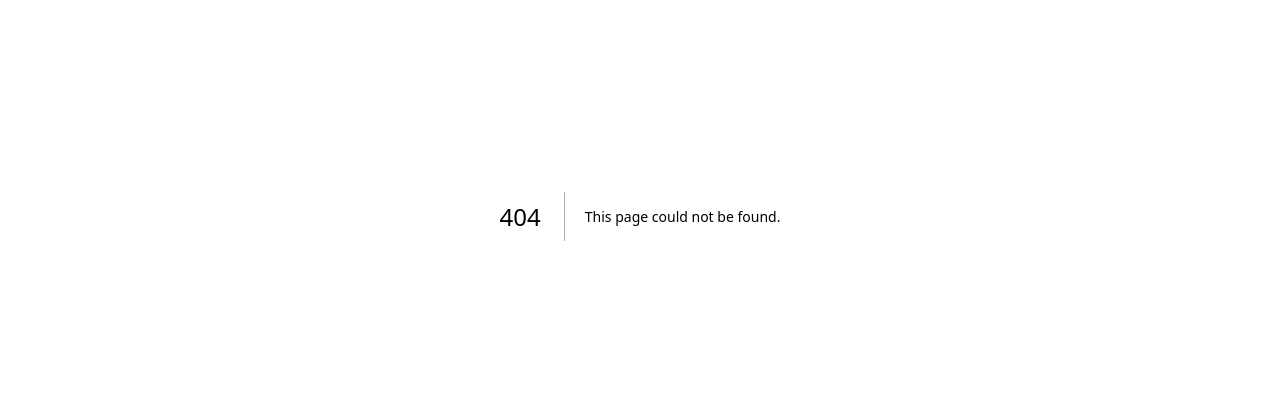
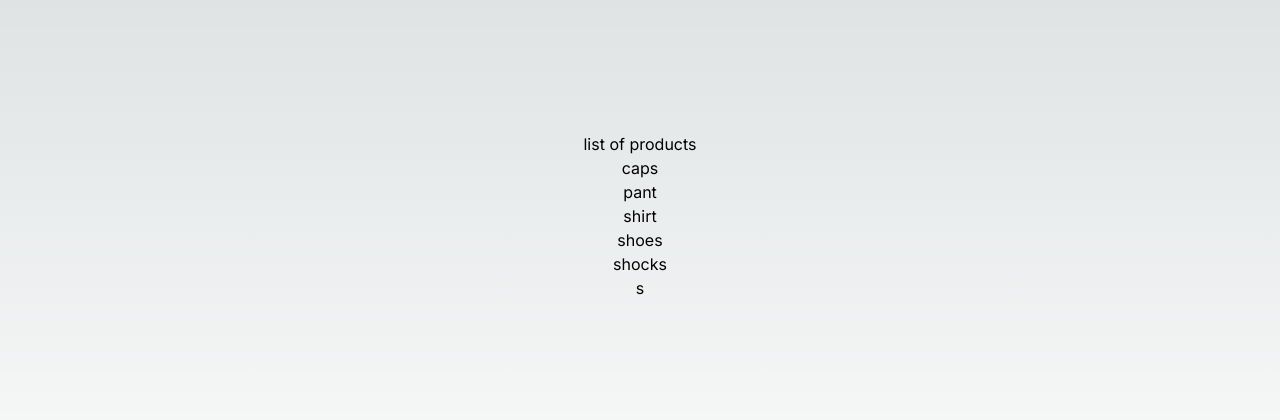
Before and after one commit to anilmhrzn/learningNextJs, a Next.js app: page /products in a window 1280 px wide. Before the commit this address had no page. Shown: the part 184-604 px from the top of the page. Built offline with nearby package versions, Linux system fonts and the light colour scheme.

Commit message:
dynamic routing

```diff
--- /dev/null
+++ b/src/app/products/[productId]/page.tsx
@@ -0,0 +1,13 @@
+import React from 'react'
+
+const Product = ({params}:{
+    params:{
+        productId:String;
+    }
+}) => {
+  return (
+    <div>Product {params.productId}</div>
+  )
+}
+
+export default Product
--- /dev/null
+++ b/src/app/products/page.tsx
@@ -0,0 +1,18 @@
+import React from "react";
+import Link from "next/link";
+const Products = () => {
+  return (
+    <>
+      <div className="flex flex-col justify-center items-center min-h-screen">
+        <div>list of products</div>
+        <Link href="/products/caps">caps</Link>
+        <Link href="/products/pant">pant</Link>
+        <Link href="/products/shirt">shirt</Link>
+        <Link href="/products/shoes">shoes</Link>
+        <Link href="/products/shocks">shocks</Link>s{" "}
+      </div>
+    </>
+  );
+};
+
+export default Products;
```
